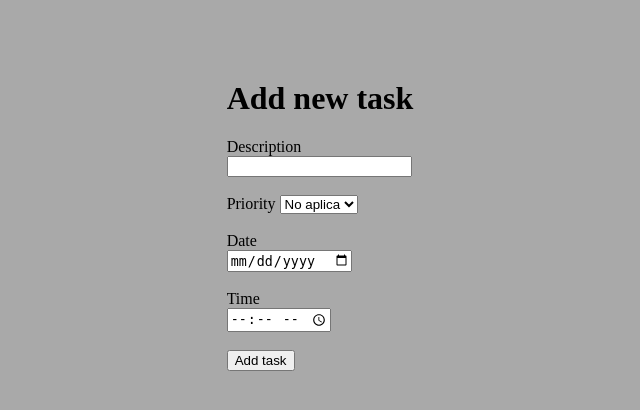
After one commit to CesarLeiva/ToDo-API, a Flask app: template templates/addtask.html in a window 1280 px wide. The commit adds this page. Shown: the top 410 px of the page, without its empty margins (320-960 px from the left). Run offline with Flask 3, Linux system fonts and the light colour scheme; the template is opened without the code that fills it, so the values that code supplies are empty.

Commit message:
Se añade ver todas las tareas y crear tarea

```diff
--- a/app.py
+++ b/app.py
@@ -1,19 +1,18 @@
 from flask import Flask, jsonify, request, render_template, session, redirect, url_for
 from models import User, Task
-from database.seeder import create_user, log_in
+from database.seeder import create_user, log_in, show_tasks, get_id, create_task
 from logging import exception
 
 app = Flask(__name__)
-app.secret_key = "cesar"
+app.secret_key = "apikey"
 
-# user = User("cesaracount", "contraseña", "César") #? Cuenta creada
-# user = User("cuenta", "contraseña", "Nombre") #? Cuenta creada
+# ToDo: Poner los códigos en los return jsonify()
 
 #*----------------------------------------------------------------------------------------------*#
 #? Rutas para mostrar renders
 
-@app.route('/') #! Muestra el index para loggearse
-def index():
+@app.route('/') #! Muestra el formulario para loggearse
+def loginpage():
     return render_template("login.html")
 
 @app.route('/register') #! Muestra el html para registrarse
@@ -23,8 +22,19 @@ def register():
 @app.route('/menu') #! Muestra las tareas del usuario
 def menu():
     try:
-        if 'account' in session:
+        if 'account_id' in session:
             return render_template("menu.html")
+        else:
+            return jsonify({'msg': "there is'n active session"})
+    except Exception:
+        exception("\n[SERVER]: error in rourte /api/register. Log: \n") # devueve error si algo sale mal (por consola)
+        return jsonify({"msg": "An error has occurred"}), 500
+
+@app.route('/addtask') #! Muestra el formulario para agregar una nueva tarea
+def addtaskpage():
+    try:
+        if 'account_id' in session:
+            return render_template("addtask.html")
         else:
             return jsonify({'msg': "there is'n active session"})
     except Exception:
@@ -39,7 +49,8 @@ def signup():
     try:
         user = User(request.form['account'], request.form['password'], request.form['name'])
         if create_user(user):
-            return jsonify({"msg": "successfully registered"})
+            session['account_id'] = get_id(user.account)
+            return redirect(url_for("menu"))
         else:
             return jsonify({"msg": "existing user"})
     except Exception:
@@ -51,7 +62,7 @@ def login():
     try:
         user = User(request.form["account"], request.form["password"])
         if log_in(user):
-            session['account'] = user.account #? Guarda una variable en la sesión
+            session['account_id'] = get_id(user.account) #? Guarda el id del usuario como variable de sesión
             return redirect(url_for('menu'))
         else:
             return jsonify({"msg": "wrong username or password"}), 200
@@ -62,13 +73,11 @@ def login():
 @app.route('/logout') #! Logout
 def logout():
     try:
-        if 'account' in session:
-            session.pop('account') #? Elimina la variable de la sesión
+        if 'account_id' in session:
+            session.pop('account_id') #? Elimina la variable de la sesión
             print("session was deleted")
-            return redirect(url_for('index'))
-        # return redirect(url_for('log')) #? Sirve para redireccionar a una función con app.route
-        else:
-            return jsonify({'msg': "there is'n active session"})
+            return redirect(url_for('loginpage')) #? Sirve para redireccionar a una función con app.route
+
     except Exception:
         exception("\n[SERVER]: error in rourte /api/register. Log: \n") # devueve error si algo sale mal (por consola)
         return jsonify({"msg": "An error has occurred"}), 500
@@ -76,7 +85,48 @@ def logout():
 #*----------------------------------------------------------------------------------------------*#
 #? Rutas para gestionar las tareas
 
-# todo: rutas
+@app.route('/api/showtasks', methods=["GET"]) #! Mostrar todas las tareas del usuario
+def showtasks():
+    try:
+        if 'account_id' in session:
+            if show_tasks(session['account_id']):
+                task_list = []
+                for task in show_tasks(session['account_id']):
+                    task_serializated = Task(id=int(task[0]), user_id=int(task[1]), description=task[2],
+                                            completed=bool(task[3]), published=bool(task[4]),
+                                            priority=task[5], date=task[6], time=task[7]).serialize()
+                    task_list.append(task_serializated)
+                return jsonify(task_list)
+            else:
+                return jsonify({"msg": "there are no tasks created"})
+        else:
+            return jsonify({'msg': "there is'n active session"})
+
+    except Exception:
+        exception("\n[SERVER]: error in rourte /api/register. Log: \n") # devueve error si algo sale mal (por consola)
+        return jsonify({"msg": "An error has occurred"}), 500
+
+@app.route('/api/addtask', methods=["POST"]) #! Crear tarea
+def addtask():
+    try:
+        if 'account_id' in session:
+            user_id=session['account_id']
+            description=request.form['description']
+            priority=request.form['priority'] if not "" else None
+            date=request.form['date'] if not "" else None
+            time=request.form['time'] if not "" else None
+            new_task = Task(user_id=user_id, description=description, priority=priority, date=date, time=time)
+            create_task(new_task)
+            return jsonify({"msg": "new task was created"})
+        else:
+            return jsonify({'msg': "there is'n active session"})
+    except Exception:
+        exception("\n[SERVER]: error in rourte /api/register. Log: \n") # devueve error si algo sale mal (por consola)
+        return jsonify({"msg": "An error has occurred"}), 500
+
+@app.route('/api/completetask', methods=["POST"]) #! Marcar tarea como completada
+def completetask():
+    return jsonify({'msg': 'function no enabled yet'})
 
 if __name__ == "__main__":
     app.run(debug=True, port=4000)
--- a/database/seeder.py
+++ b/database/seeder.py
@@ -51,6 +51,14 @@ def create_db():
     conn.commit()
     conn.close()
 
+def get_id(account): #! Obtener el id de la cuenta loggeada
+    conn = sql.connect(db_path)
+    cursor = conn.cursor()
+    cursor.execute("SELECT id FROM users WHERE account = ?", (account,))
+    id = cursor.fetchone()[0]
+    conn.close()
+    return id
+
 def create_user(user) -> bool: #! Función registro de usuario
     hashed_password = bcrypt.hashpw(user.password.encode('utf-8'), bcrypt.gensalt())
     conn = sql.connect(db_path)
@@ -59,7 +67,6 @@ def create_user(user) -> bool: #! Función registro de usuario
 
     if cursor.fetchone(): # Si el usuario existe
         conn.close()
-        print("usuario existente")
         return False
 
     else: # Si el usuario no existe
@@ -70,7 +77,6 @@ def create_user(user) -> bool: #! Función registro de usuario
         )
         conn.commit()
         conn.close()
-        print("usuario creado con éxito")
         return True
 
 def log_in(user): #! Función inicio de sesión
@@ -81,26 +87,35 @@ def log_in(user): #! Función inicio de sesión
     if result:
         stored_password = result[0]
         if bcrypt.checkpw(user.password.encode('utf-8'), stored_password):
+            conn.close()
             return True
+    else:
+        conn.close()
+        return False
+
+def show_tasks(user_id): #! Mostrar tareas creadas por el usuario
+    conn = sql.connect(db_path)
+    cursor = conn.cursor()
+    cursor.execute(f"SELECT * FROM tasks WHERE user_id = ?", str(user_id))
+    tasks = cursor.fetchall()
+    if tasks:
+        return tasks
     else:
         return False
 
-def log_out():
-    pass
+def create_task(task): #! Crear una tarea
+    # ToDo: Evitar que se guarde "" en vez de null
+    conn = sql.connect(db_path)
+    cursor = conn.cursor()
+    cursor.execute(
+        """INSERT INTO tasks (user_id, description, completed, published, priority, date, time)
+        VALUES (?, ?, ?, ?, ?, ?, ?)""",
+        (task.user_id, task.description, task.completed, task.published, task.priority, task.date, task.time)
+    )
+    conn.commit()
+    conn.close()
 
-def create_task():
-    pass
-
-def create_super_task():
-    pass
-
-def create_sub_task():
-    pass
-
-def complete_task():
-    pass
-
-def complete_sub_task():
+def complete_task(): #ToDo: Marcar tarea como completada
     pass
 
 if __name__ == '__main__':
--- /dev/null
+++ b/templates/addtask.html
@@ -0,0 +1,49 @@
+<!DOCTYPE html>
+<html lang="en">
+<head>
+    <meta charset="UTF-8">
+    <meta name="viewport" content="width=device-width, initial-scale=1.0">
+    <title>Add task</title>
+</head>
+<body style="background-color: darkgray;">
+
+    <div style="width: fit-content; margin: 0 auto; margin-top: 80px;">
+
+        <h1>Add new task</h1>
+
+        <form action="/api/addtask" method="post">
+
+            <label for="description">Description</label><br>
+            <input type="text" name="description" id="description" required>
+
+            <br></br>
+
+            <label for="priority"> Priority</label>
+            <select name="priority" id="priority">
+                <option value="" selected>No aplica</option>
+                <option value="High">High</option>
+                <option value="Medium">Medium</option>
+                <option value="Low">Low</option>
+                <option value="Very low">Very low</option>
+            </select>
+
+            <br></br>
+
+            <label for="date">Date</label><br>
+            <input type="date" name="date" id="date">
+
+            <br><br>
+
+            <label for="time">Time</label><br>
+            <input type="time" name="time" id="time">
+
+            <br><br>
+
+            <input type="submit" value="Add task">
+
+        </form>
+
+    </div>
+
+</body>
+</html>
```
Also changed, not shown: models.py (+15 -6 lines), templates/menu.html (+15 -1 lines), database/ToDo.db.
